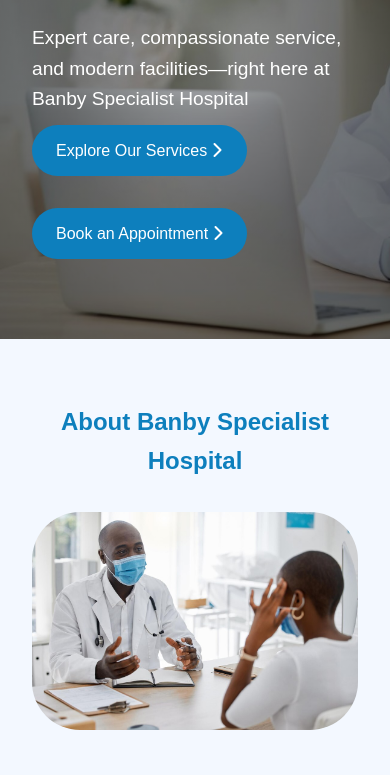
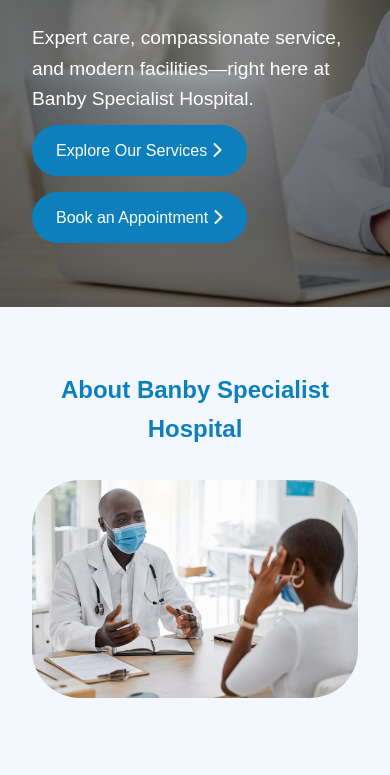
Before and after one commit to Marthadol/Hospital-project, a plain HTML site: page index.html in a window 390 px wide. Shown: the part 376-1151 px from the top of the page. Drawn offline with nearby package versions, Linux system fonts and the light colour scheme.

Commit message:
update change

```diff
--- a/css/style.css
+++ b/css/style.css
@@ -239,8 +239,8 @@ header #hamburger-menu {
 }
 
 .cta-hero {
-  /* font-size: 1.2rem; */
-  /* margin-block-start: 1rem; */
+  /* font-size: 1.2rem;
+  margin-block-start: 1rem; */
 }
 
 .cta-hero > a {
@@ -876,7 +876,7 @@ input{
 
   .cta-hero a {
     display: block;
-    margin-block-end: 2rem;
+    margin-block-end: 1rem;
   }
 
    .footer-section{
--- a/index.html
+++ b/index.html
@@ -38,7 +38,7 @@
   <section class="hero">
     <div>
       <h1>Your Health, Our Priority</h1>
-      <p>Expert care, compassionate service, and modern facilities—right here at Banby Specialist Hospital</p>
+      <p>Expert care, compassionate service, and modern facilities—right here at Banby Specialist Hospital.</p>
       <div class="cta-hero">
         <a href="service.html">Explore Our Services <i class="fas fa-chevron-right"></i></a>
         <a href="Contact.html">Book an Appointment <i class="fas fa-chevron-right"></i></a>
```
